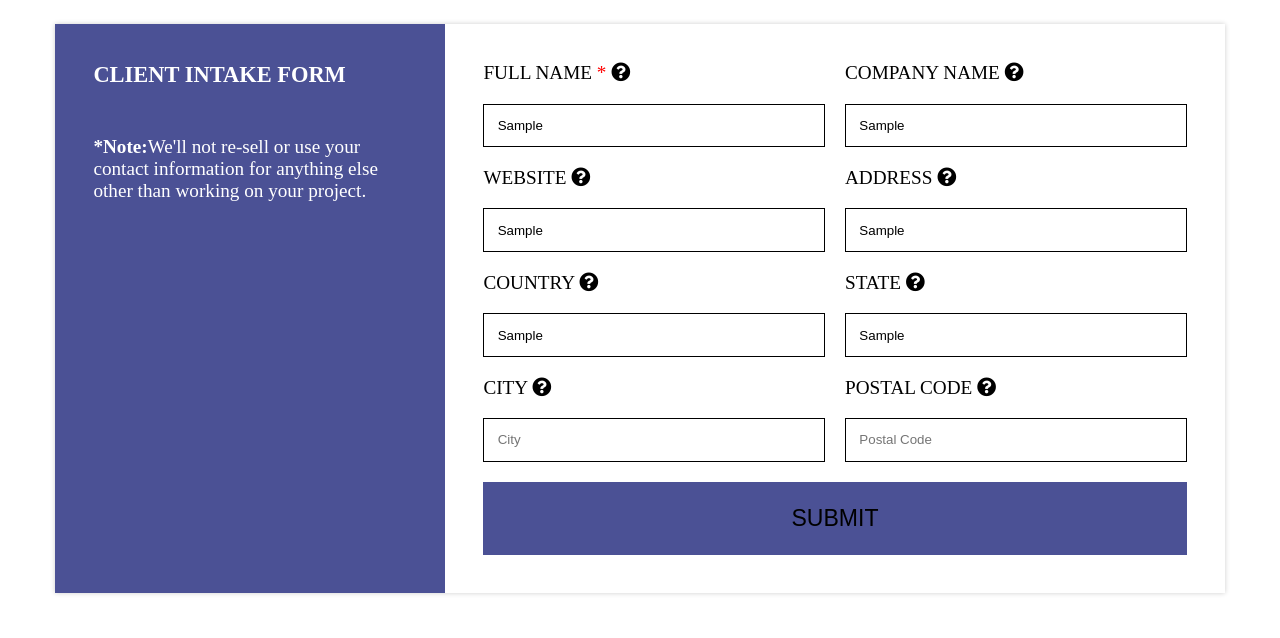
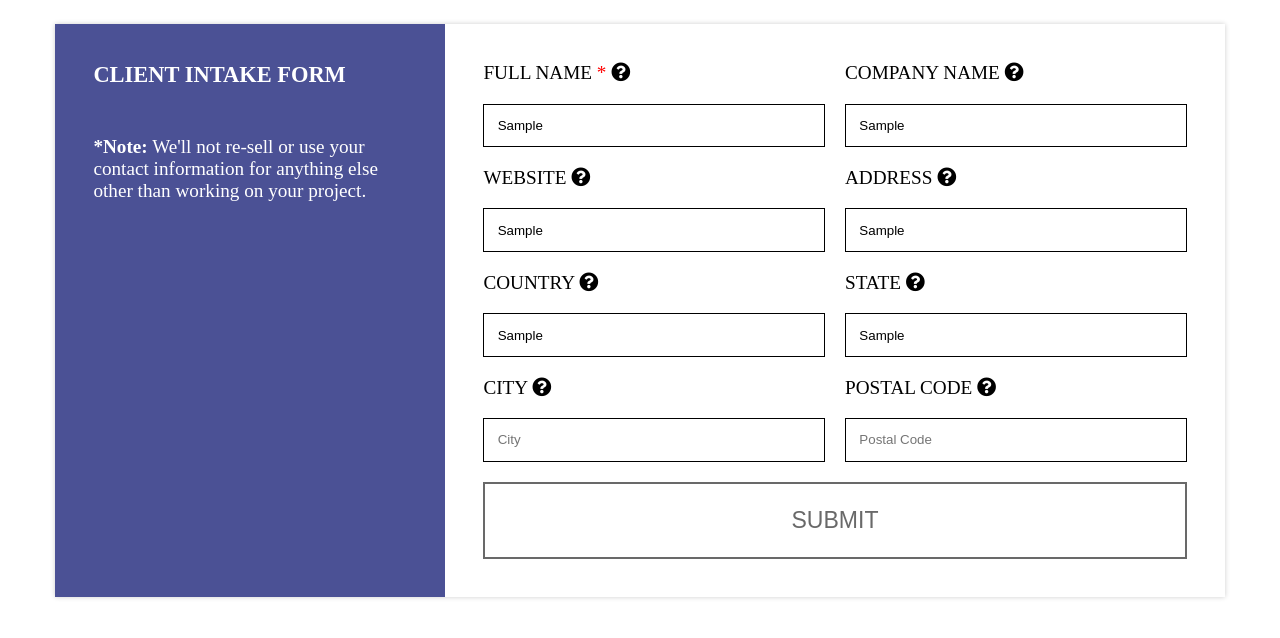
Before and after one commit to oyintoboss/ClientFormIntake, a plain HTML site: page index.html in a window 1280 px wide. Both pictures are taken after typing "Sample", "Sample", "Sample", "Sample", "Sample", "Sample" into the empty fields and a click on the button "SUBMIT". Drawn offline with Linux system fonts and the light colour scheme.

Commit message:
Client Intake Update

```diff
--- a/cssvariable.css
+++ b/cssvariable.css
@@ -5,7 +5,7 @@
     --body__text__color: #363642;
     --body__font__size: 1.2em;
     --body__font__family: "-apple-system, BlinkMacSystemFont, 'Segoe UI', Roboto, Oxygen, Ubuntu, Cantarell, 'Open Sans', 'Helvetica Neue', sans-serif";
-    --button__hover__color:#4b5195;
+    --button__hover__color:#ffffff;
     --button__hover__backgroundcolor: dimgray;
     }
 /*-------- GLOBAL CSS VARIABLE --------*/
--- a/style.css
+++ b/style.css
@@ -34,10 +34,10 @@
     margin-bottom: 3rem;
   }
 
-  input:focus,
+  /* input:focus,
   textarea:focus {
     outline: 3px solid rgba(0, 0, 0, 0.2);
-  }
+  } */
 
   input,
   textarea,
@@ -91,13 +91,16 @@
   }
 
   button {
-    background: lightgrey;
+    background: dimgray;
     width: 100%;
     font-size: 1.2em;
+    color: var( --Text-Color);
     border: 0;
   }
   button:hover, button:focus {
     background: var(--button__hover__color);
+    color: dimgray;
+    border: 2px solid dimgray;
     outline: 0;
   }
 
```
Also changed, not shown: index.html (+1 -1 lines).
